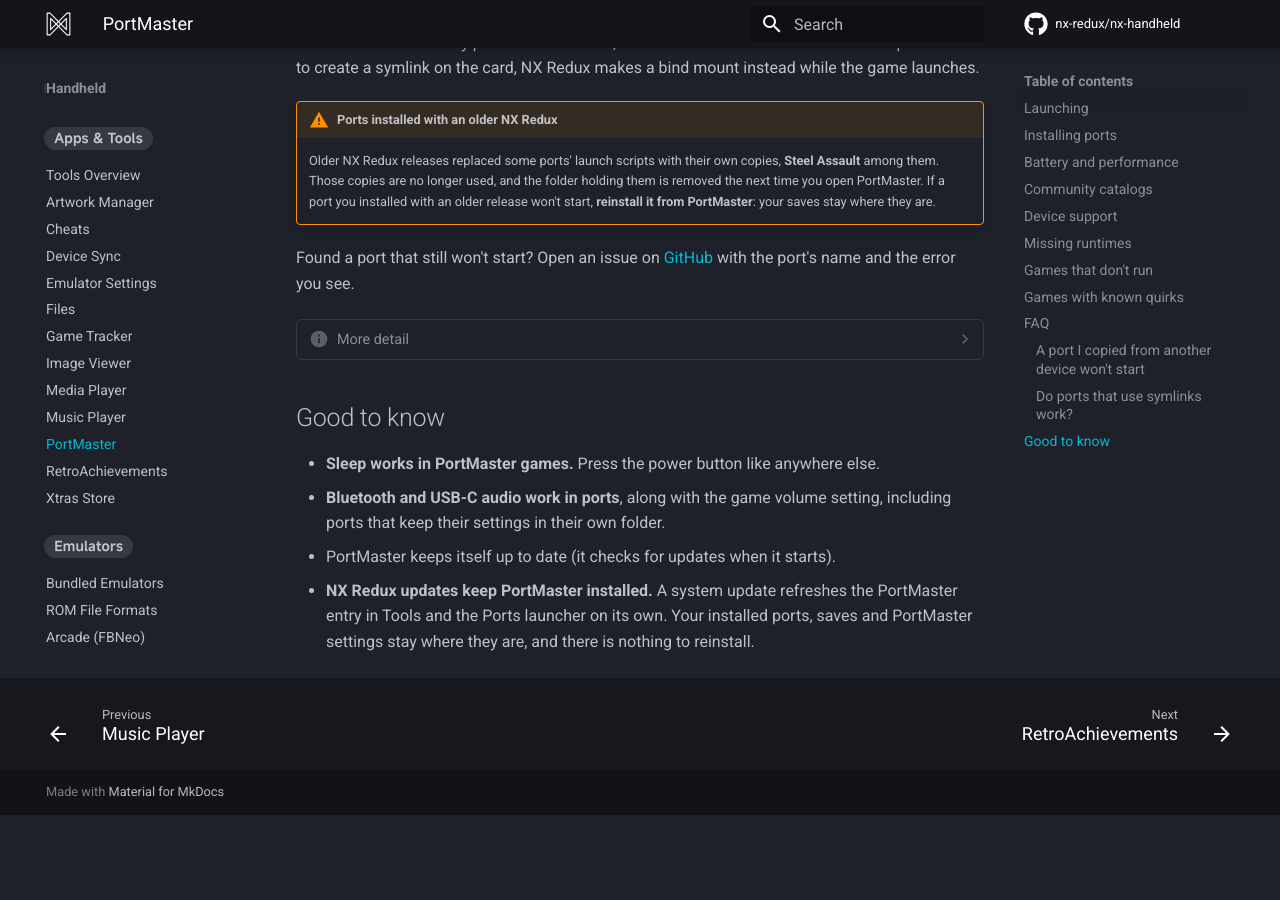
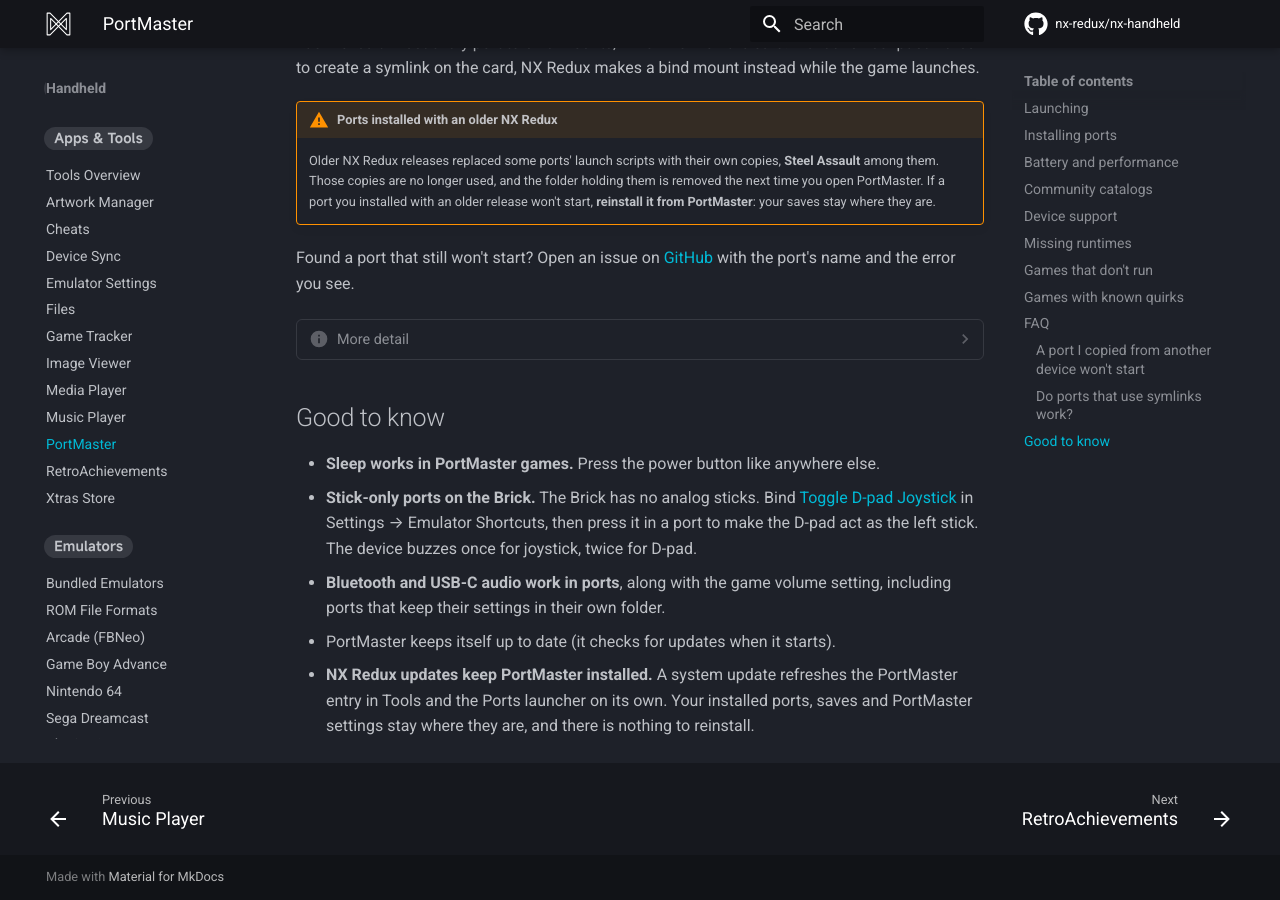
Before and after one commit to mohammadsyuhada/nx-redux-docs, an MkDocs documentation site: the page built from docs/handheld/apps/portmaster.md, in a window 1280 px wide and 900 px high, scrolled down 5295 px. Built offline with MkDocs 1.6.1 and Material for MkDocs 9.7.7, drawn with Linux system fonts in a browser that asks for light colours; comment, search, counter and statistics services are not loaded; before the commit the page ends 6110 px from its top, so only the background shows below that.

Commit message:
docs(shortcuts): Toggle D-pad Joystick works in PortMaster ports, Brick only (#39)

```diff
--- a/docs/handheld/apps/portmaster.md
+++ b/docs/handheld/apps/portmaster.md
@@ -280,6 +280,11 @@
 
 - **Sleep works in PortMaster games.** Press the power button like anywhere
   else.
+- **Stick-only ports on the Brick.** The Brick has no analog sticks. Bind
+  [Toggle D-pad Joystick](../settings/emulator-shortcuts.md#toggle-d-pad-joystick)
+  in Settings → Emulator Shortcuts, then press it in a port to make the
+  D-pad act as the left stick. The device buzzes once for joystick, twice
+  for D-pad.
 - **Bluetooth and USB-C audio work in ports**, along with the game volume
   setting, including ports that keep their settings in their own folder.
 - PortMaster keeps itself up to date (it checks for updates when it starts).
```
Also changed, not shown: docs/handheld/guide/shortcuts.md (+1 -1 lines), docs/handheld/settings/emulator-shortcuts.md (+23 -6 lines), docs/handheld/settings/fn-switch.md (+1 -1 lines), docs/assets/screenshots/set-emulator-shortcuts-2.png.
